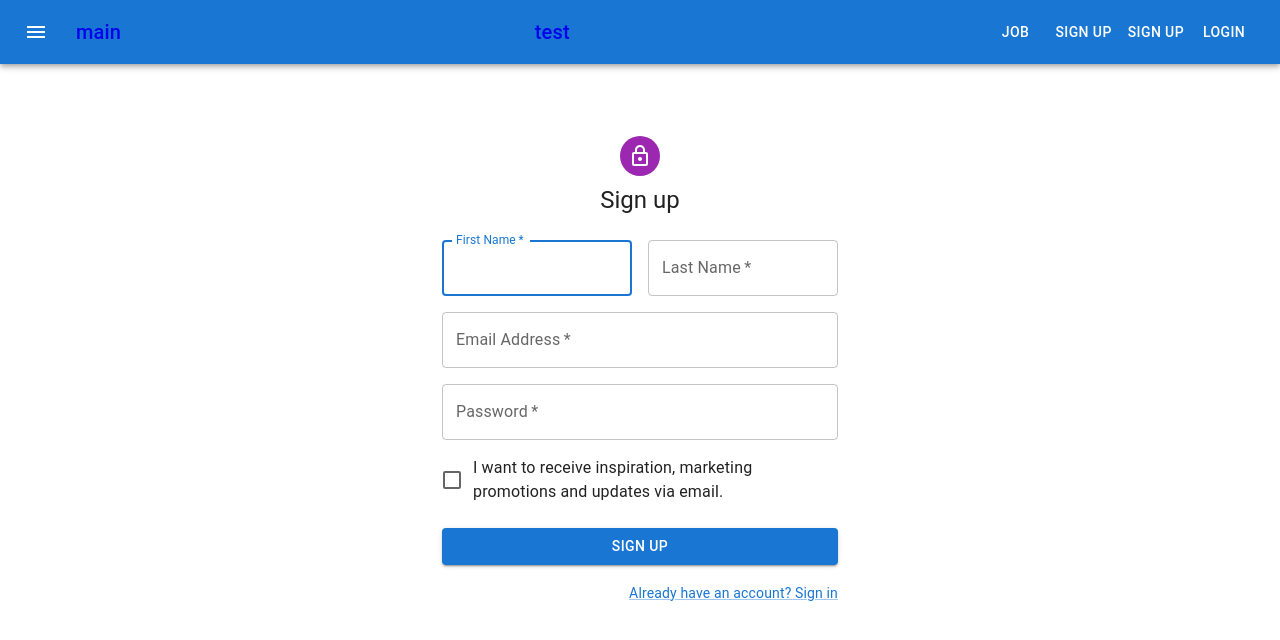
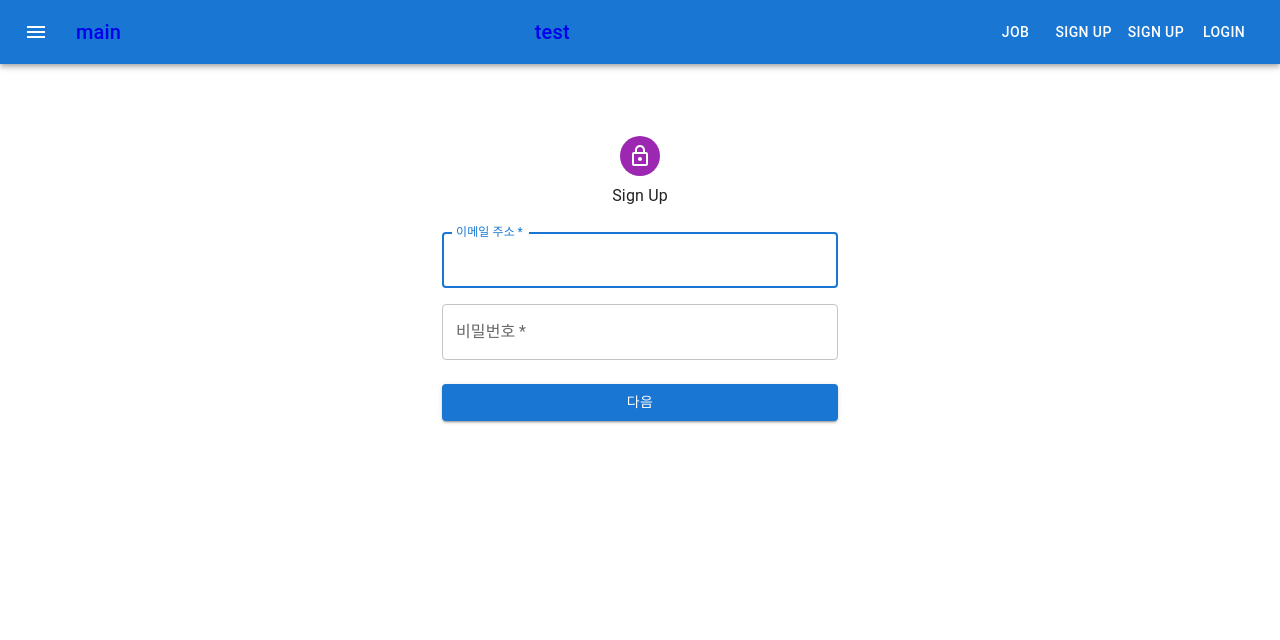
Before and after one commit to lsh31124/front, a React (Create React App) app: page /signUp in a window 1280 px wide. Shown: the top 640 px of the page. Built offline with nearby package versions, Linux system fonts and the light colour scheme; the HTML template or start-up script is replaced by a standard one.

Commit message:
feat : 회원가입 추가

```diff
--- a/src/components/signup/SignUp.tsx
+++ b/src/components/signup/SignUp.tsx
@@ -1,29 +1,21 @@
-import * as React from 'react';
-import Avatar from '@mui/material/Avatar';
-import Button from '@mui/material/Button';
-import CssBaseline from '@mui/material/CssBaseline';
-import TextField from '@mui/material/TextField';
-import FormControlLabel from '@mui/material/FormControlLabel';
-import Checkbox from '@mui/material/Checkbox';
-import Link from '@mui/material/Link';
-import Grid from '@mui/material/Grid';
-import Box from '@mui/material/Box';
-import LockOutlinedIcon from '@mui/icons-material/LockOutlined';
-import Typography from '@mui/material/Typography';
-import Container from '@mui/material/Container';
-import { createTheme, ThemeProvider } from '@mui/material/styles';
+import LockOutlinedIcon from '@mui/icons-material/LockOutlined'
+import Avatar from '@mui/material/Avatar'
+import Box from '@mui/material/Box'
+import Container from '@mui/material/Container'
+import CssBaseline from '@mui/material/CssBaseline'
+import { createTheme, ThemeProvider } from '@mui/material/styles'
+import Typography from '@mui/material/Typography'
+import React, { useRef, useState } from 'react'
+import Pages from './pages'
+import UserId, { UserIdRef } from './UserId'
+import UserName, { InputRefs } from './UserName'
 
-const theme = createTheme();
+const theme = createTheme()
 
-export default function SignUp() {
-  const handleSubmit = (event: React.FormEvent<HTMLFormElement>) => {
-    event.preventDefault();
-    const data = new FormData(event.currentTarget);
-    console.log({
-      email: data.get('email'),
-      password: data.get('password'),
-    });
-  };
+export default function SignUp(): React.ReactElement {
+  const [page, setPage] = useState<Pages>(Pages.userId)
+  const userIdRef = useRef<UserIdRef>(null)
+  const userNameRef = useRef<InputRefs>(null)
 
   return (
     <ThemeProvider theme={theme}>
@@ -40,78 +32,14 @@ export default function SignUp() {
           <Avatar sx={{ m: 1, bgcolor: 'secondary.main' }}>
             <LockOutlinedIcon />
           </Avatar>
-          <Typography component="h1" variant="h5">
-            Sign up
-          </Typography>
-          <Box component="form" noValidate onSubmit={handleSubmit} sx={{ mt: 3 }}>
-            <Grid container spacing={2}>
-              <Grid item xs={12} sm={6}>
-                <TextField
-                  autoComplete="given-name"
-                  name="firstName"
-                  required
-                  fullWidth
-                  id="firstName"
-                  label="First Name"
-                  autoFocus
-                />
-              </Grid>
-              <Grid item xs={12} sm={6}>
-                <TextField
-                  required
-                  fullWidth
-                  id="lastName"
-                  label="Last Name"
-                  name="lastName"
-                  autoComplete="family-name"
-                />
-              </Grid>
-              <Grid item xs={12}>
-                <TextField
-                  required
-                  fullWidth
-                  id="email"
-                  label="Email Address"
-                  name="email"
-                  autoComplete="email"
-                />
-              </Grid>
-              <Grid item xs={12}>
-                <TextField
-                  required
-                  fullWidth
-                  name="password"
-                  label="Password"
-                  type="password"
-                  id="password"
-                  autoComplete="new-password"
-                />
-              </Grid>
-              <Grid item xs={12}>
-                <FormControlLabel
-                  control={<Checkbox value="allowExtraEmails" color="primary" />}
-                  label="I want to receive inspiration, marketing promotions and updates via email."
-                />
-              </Grid>
-            </Grid>
-            <Button
-              type="submit"
-              fullWidth
-              variant="contained"
-              sx={{ mt: 3, mb: 2 }}
-            >
-              Sign Up
-            </Button>
-            <Grid container justifyContent="flex-end">
-              <Grid item>
-                <Link href="#" variant="body2">
-                  Already have an account? Sign in
-                </Link>
-              </Grid>
-            </Grid>
-          </Box>
+          <Typography component="h1" variant="h5"></Typography>
+          Sign Up
+          <React.Fragment>
+            {page == Pages.userId && <UserId setPage={setPage} ref={userIdRef}></UserId>}
+            {page === Pages.userName && <UserName setPage={setPage} ref={userNameRef}></UserName>}
+          </React.Fragment>
         </Box>
       </Container>
     </ThemeProvider>
-  );
+  )
 }
--- /dev/null
+++ b/src/components/signup/UserId.tsx
@@ -0,0 +1,176 @@
+import Box from '@mui/material/Box'
+import Button from '@mui/material/Button'
+import Grid from '@mui/material/Grid'
+import TextField from '@mui/material/TextField'
+import axios from 'axios'
+import React, { FocusEvent, forwardRef, RefObject, useEffect, useImperativeHandle, useRef, useState } from 'react'
+import { useNavigate } from 'react-router-dom'
+import Pages from './pages'
+
+type Props = {
+  setPage: React.Dispatch<React.SetStateAction<Pages>>
+}
+
+export type UserIdRef = {
+  emailRef: RefObject<HTMLInputElement>
+  userPwRef: RefObject<HTMLInputElement>
+}
+
+const UserId = forwardRef<UserIdRef, Props>((props, ref) => {
+  const emailRef = useRef<HTMLInputElement>(null)
+  const userPwRef = useRef<HTMLInputElement>(null)
+
+  const [emailValid, setEmailValid] = useState<boolean>(true)
+
+  const navigate = useNavigate()
+
+  useImperativeHandle(ref, () => ({
+    emailRef: emailRef,
+    userPwRef: userPwRef,
+  }))
+
+  useEffect(() => {
+    if (emailRef.current?.value == '') {
+      emailRef.current?.focus()
+    }
+  })
+
+  const isEmail = (val: string): boolean => {
+    const expression = /^[A-Z0-9._%+-]+@[A-Z0-9.-]+\.[A-Z]{2,}$/i
+
+    const result: boolean = expression.test(val) // true
+
+    setEmailValid(false)
+    return result
+  }
+
+  const emailCheck = (email: string): void => {
+    const baseURL = process.env.REACT_APP_BACK_BASE_URL
+
+    const option = {
+      method: 'POST',
+      header: {
+        Accept: 'application/json',
+        'Content-Type': "application/json';charset=UTF-8",
+      },
+      body: JSON.stringify({
+        email: email,
+      }),
+    }
+
+    axios
+      .post(baseURL + '/emailCheck', option)
+      .then(response => {
+        if (response.data == false) {
+          setEmailValid(true)
+        } else if (response.data == true) {
+          setEmailValid(false)
+        }
+      })
+      .catch(err => {
+        alert(err)
+        setEmailValid(false)
+      })
+  }
+
+  const onChangeEmail = (e: FocusEvent<HTMLInputElement>): void => {
+    const val = e.target.value
+
+    if (isEmail(val)) {
+      emailCheck(val)
+    }
+  }
+
+  const fetch = (): void => {
+    const baseURL = process.env.REACT_APP_BACK_BASE_URL
+
+    const data = {
+      email: emailRef.current?.value,
+      userPw: userPwRef.current?.value,
+    }
+
+    axios
+      .post(baseURL + '/register', data, {
+        headers: {
+          'Content-Type': `application/json`,
+        },
+      })
+      .then(() => {
+        navigate('/login', {
+          state: {
+            email: emailRef.current?.value,
+            userPw: userPwRef.current?.value,
+          },
+        })
+      })
+      .catch(err => {
+        alert(err)
+      })
+  }
+
+  const submit = (): void => {
+    if (emailValid === true && userPwRef.current?.value != '') {
+      fetch()
+    }
+  }
+
+  const handleOnKeyPress = (e: React.KeyboardEvent<HTMLInputElement>): void => {
+    if (e.key === 'Enter') {
+      submit()
+    }
+  }
+
+  return (
+    <>
+      <Box component="form" noValidate sx={{ mt: 3 }}>
+        <Grid container spacing={2}>
+          <Grid item xs={12}>
+            <TextField
+              required
+              fullWidth
+              error={emailValid === false ? true : false}
+              id="email"
+              label="이메일 주소"
+              name="email"
+              autoComplete="email"
+              onBlur={onChangeEmail}
+              inputRef={emailRef}
+              helperText={emailValid ? '' : '유효하지 않은 이메일 형식입니다'}
+              onKeyPress={handleOnKeyPress}
+            />
+          </Grid>
+          <Grid item xs={12}>
+            <TextField
+              required
+              fullWidth
+              name="userPw"
+              type="password"
+              id="userPw"
+              label="비밀번호"
+              autoComplete="new-password"
+              inputRef={userPwRef}
+              onKeyPress={handleOnKeyPress}
+            />
+          </Grid>
+        </Grid>
+        <Button
+          type="button"
+          fullWidth
+          variant="contained"
+          onClick={(): void => {
+            submit()
+          }}
+          sx={{ mt: 3, mb: 2 }}
+        >
+          다음
+        </Button>
+        <Grid container justifyContent="flex-end">
+          <Grid item></Grid>
+        </Grid>
+      </Box>
+    </>
+  )
+})
+
+UserId.displayName = 'UserId'
+export default UserId
--- /dev/null
+++ b/src/components/signup/UserName.tsx
@@ -0,0 +1,56 @@
+import Box from '@mui/material/Box'
+import Button from '@mui/material/Button'
+import Grid from '@mui/material/Grid'
+import TextField from '@mui/material/TextField'
+import React, { forwardRef, RefObject, useEffect, useImperativeHandle, useRef } from 'react'
+import Pages from './pages'
+
+type Props = {
+  setPage: React.Dispatch<React.SetStateAction<Pages>>
+}
+
+export type InputRefs = {
+  userNameRef: RefObject<HTMLInputElement>
+}
+
+const UserName = forwardRef<InputRefs, Props>((props, ref) => {
+  const userNameRef = useRef<HTMLInputElement>(null)
+
+  useImperativeHandle(ref, () => ({
+    userNameRef: userNameRef,
+  }))
+
+  useEffect(() => {
+    userNameRef.current?.focus()
+  })
+
+  return (
+    <>
+      <Box component="form" noValidate sx={{ mt: 3 }}>
+        <Grid container spacing={2}>
+          <Grid item xs={12}>
+            <TextField
+              required
+              fullWidth
+              id="userName"
+              label="이름"
+              name="userName"
+              autoComplete="이름"
+              inputRef={userNameRef}
+              sx={{ mt: 3, mb: 2 }}
+            />
+          </Grid>
+        </Grid>
+        <Button type="button" fullWidth variant="contained" sx={{ mt: 3, mb: 2 }}>
+          다음
+        </Button>
+        <Grid container justifyContent="flex-end">
+          <Grid item></Grid>
+        </Grid>
+      </Box>
+    </>
+  )
+})
+UserName.displayName = 'UserName'
+
+export default UserName
--- /dev/null
+++ b/src/components/signup/pages.ts
@@ -0,0 +1,6 @@
+const enum Pages {
+  userId,
+  userName,
+}
+
+export default Pages
```
Also changed, not shown: package.json (+7 -0 lines).
